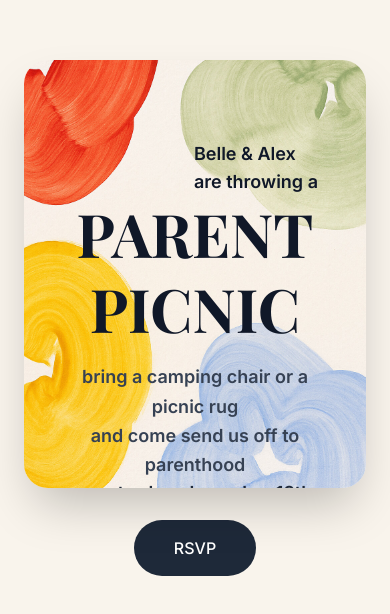
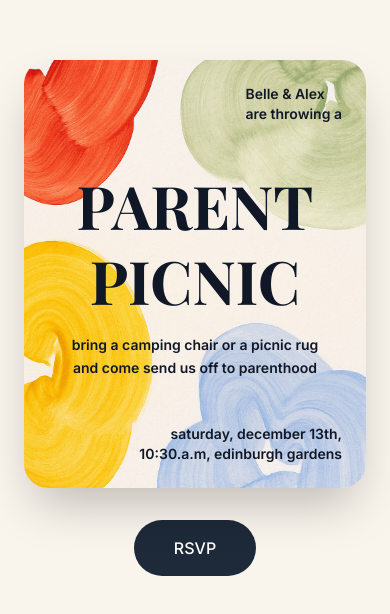
Before and after one commit to cyponthemic/baby-shower, a React (Vite) app: page / in a window 390 px wide. Shown: the part 104-718 px from the top of the page. Built offline with nearby package versions, Linux system fonts and the light colour scheme.

Commit message:
feat: final copy

```diff
--- a/src/App.tsx
+++ b/src/App.tsx
@@ -27,11 +27,11 @@ function App() {
             }}
           >
             {/* Text content */}
-            <div className="relative h-full flex flex-col  justify-between p-12">
+            <div className="relative h-full flex flex-col  justify-between p-6 md:p-12">
               {/* Top right text */}
-              <div className="self-end text-left pt-8">
-                <p className="text-lg text-gray-900 font-extrabold">{EVENT.hosts.full}</p>
-                <p className="text-lg text-gray-900 font-extrabold">are throwing a</p>
+              <div className="self-end text-left md:pt-8">
+                <p className="landing-copy">{EVENT.hosts.full}</p>
+                <p className="landing-copy">are throwing a</p>
               </div>
 
               {/* Center content */}
@@ -39,7 +39,7 @@ function App() {
                 <h1 className="font-serif text-6xl sm:text-8xl lg:text-7xl font-bold text-gray-900 leading-tight">
                   {EVENT.title}
                 </h1>
-                <p className="text-lg text-gray-700 font-extrabold max-w-md leading-relaxed">
+                <p className="landing-copy max-w-md leading-relaxed text-gray-700">
                   {EVENT.tagline.split(",").map((part, i, arr) => (
                     <span key={i}>
                       {part.trim()}
@@ -51,8 +51,8 @@ function App() {
 
               {/* Bottom left text */}
               <div className="self-end text-right">
-                <p className="text-lg text-gray-800 font-extrabold">{COPY.invitation.dateLine}</p>
-                <p className="text-lg text-gray-800 font-extrabold">{COPY.invitation.timeLocationLine}</p>
+                <p className="landing-copy text-gray-800">{COPY.invitation.dateLine}</p>
+                <p className="landing-copy text-gray-800">{COPY.invitation.timeLocationLine}</p>
               </div>
             </div>
           </div>
--- a/src/index.css
+++ b/src/index.css
@@ -47,4 +47,9 @@
     filter: blur(40px);
     mix-blend-mode: multiply;
   }
+
+  /* Common class for landing page copy text */
+  .landing-copy {
+    @apply text-sm md:text-lg text-gray-900 font-extrabold;
+  }
 }
```
